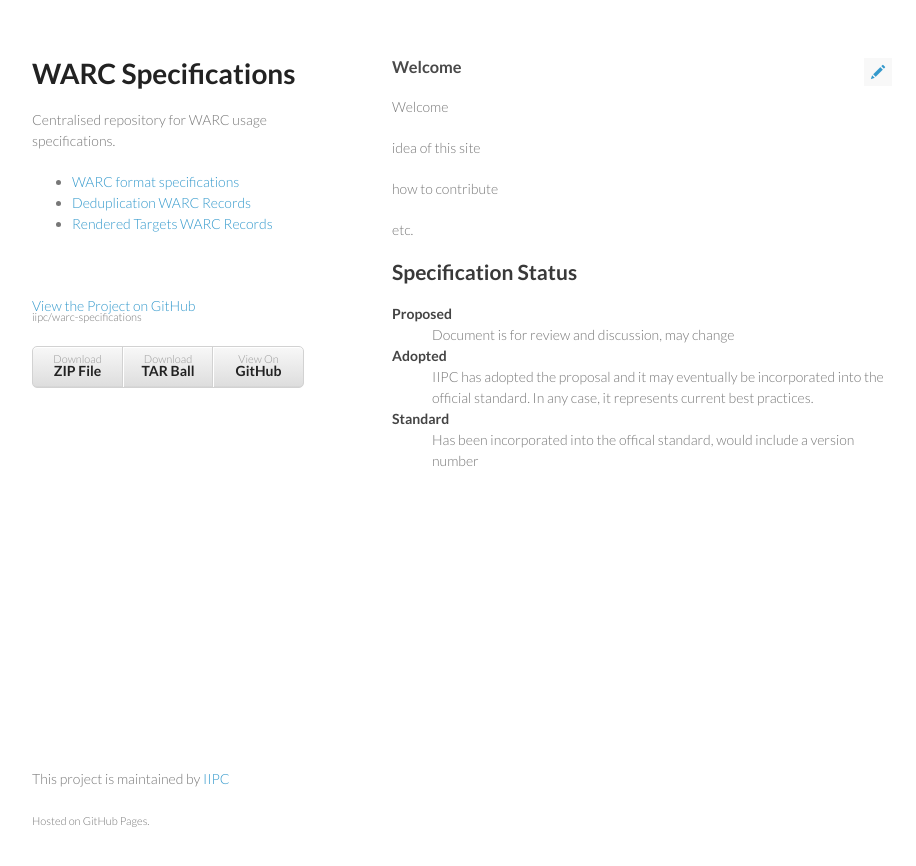
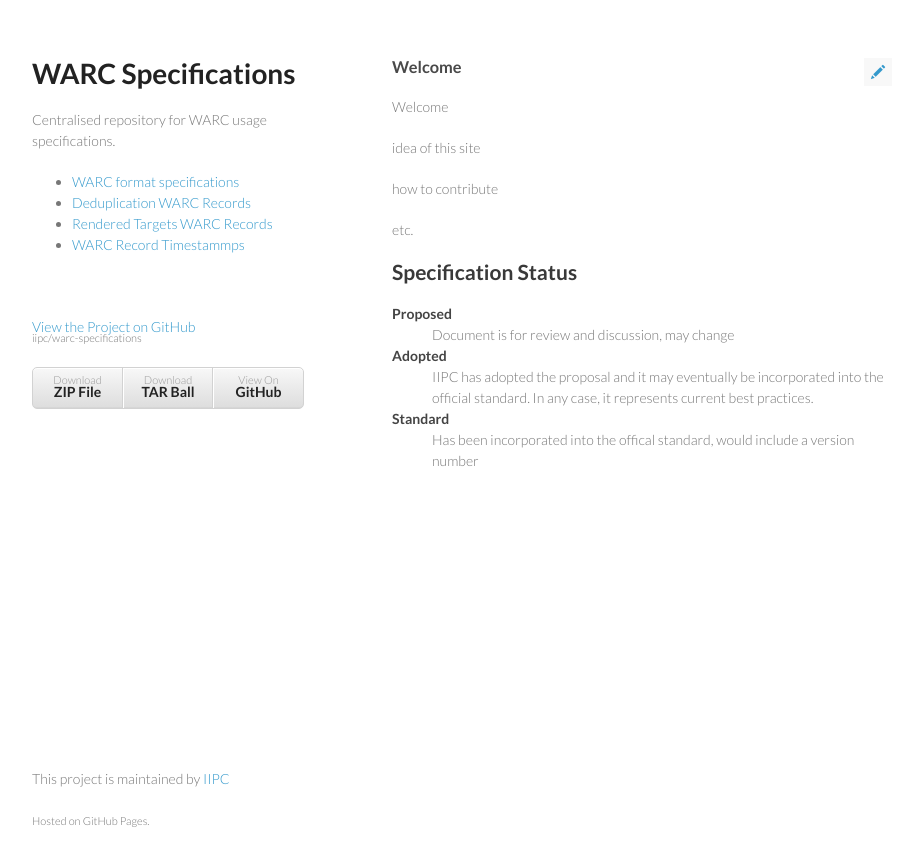
Before and after one commit to iipc/warc-specifications, a Jekyll site: the page built from index.md, in a window 1280 px wide. Shown: the top 866 px of the page, without its empty margins (178-1094 px from the left). Built offline with Jekyll 4.4.1, drawn with Linux system fonts in a browser that asks for light colours.

Commit message:
add link to not yet created warc-date page

```diff
--- a/_layouts/default.html
+++ b/_layouts/default.html
@@ -22,6 +22,7 @@
           <li><a href="{{ site.baseurl }}/specifications/warc-format"/>WARC format specifications</li></li>
           <li><a href="{{ site.baseurl }}/specifications/warc-deduplication"/>Deduplication WARC Records</li></li>
           <li><a href="{{ site.baseurl }}/specifications/warc-rendered-targets"/>Rendered Targets WARC Records</li></li>
+          <li><a href="{{ site.baseurl }}/specifications/warc-date"/>WARC Record Timestammps</li></li>
         </ul>
         <p>
           &nbsp;
```
